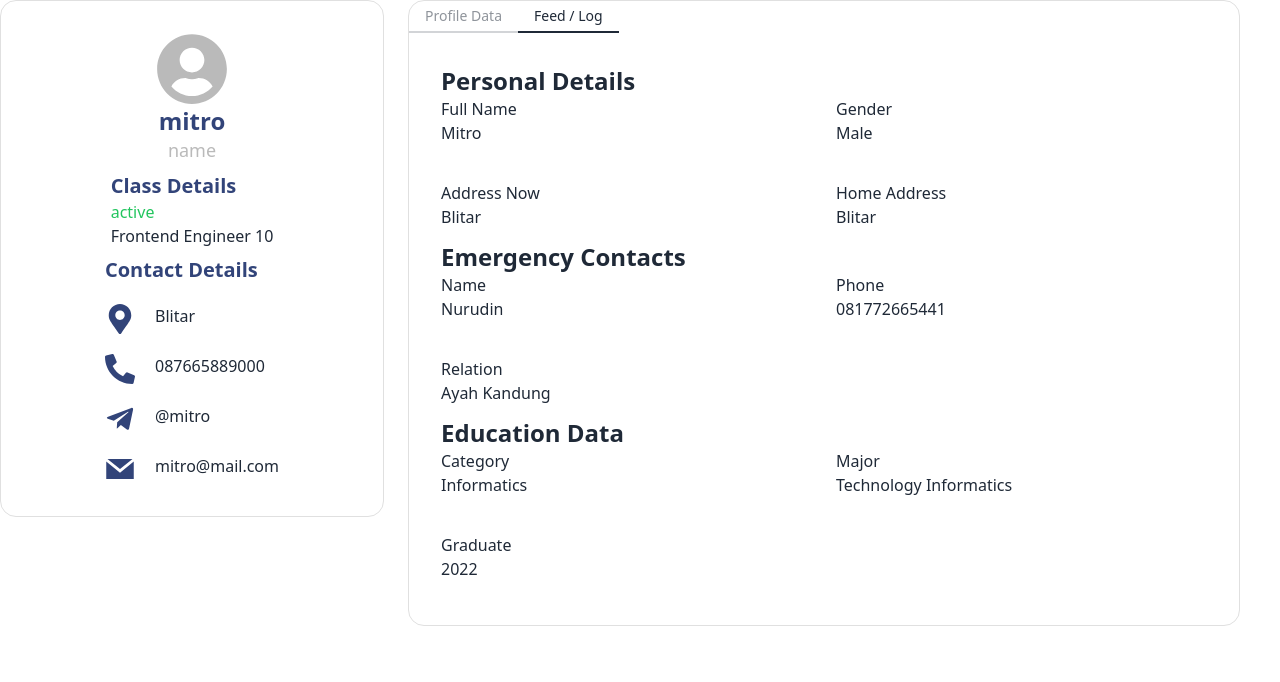
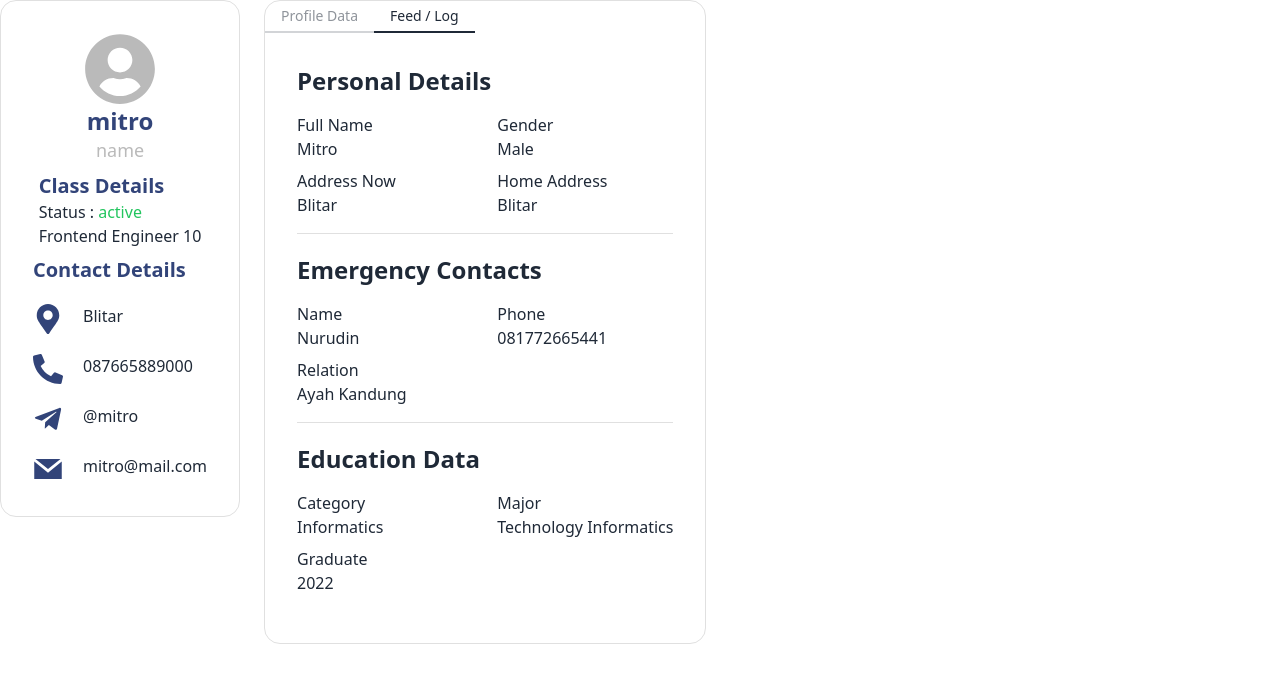
Before and after one commit to kelompok-2-immarsive/FE_Dashboard, a React (Vite) app: page / in a window 1280 px wide. Shown: the top 682 px of the page. Built offline with nearby package versions, Linux system fonts and the light colour scheme.

Commit message:
setup detail mentee page

```diff
--- a/src/Components/DetailMentee.jsx
+++ b/src/Components/DetailMentee.jsx
@@ -4,50 +4,50 @@ const DetailMentee = ({fullname, gender, address, home_address, emergency_name,
     return (
         <div>
             <h1 className='text-2xl font-bold'>Personal Details</h1>
-            <div className='grid grid-cols-2 gap-6'>
-                <div className='mb-3'>
+            <div className='grid grid-cols-2 gap-x-6 gap-y-2 border-b border-border-primary py-4'>
+                <div className=''>
                     <p>Full Name</p>
                     <p>{fullname}</p>
                 </div>
-                <div className='mb-3'>
+                <div className=''>
                     <p>Gender</p>
                     <p>{gender}</p>
                 </div>
-                <div className='mb-3'>
+                <div className=''>
                     <p>Address Now</p>
                     <p>{address}</p>
                 </div>
-                <div className='mb-3'>
+                <div className=''>
                     <p>Home Address</p>
                     <p>{home_address}</p>
                 </div>
             </div>
-            <h1 className='text-2xl font-bold'>Emergency Contacts</h1>
-            <div className='grid grid-cols-2 gap-6'>
-                <div className='mb-3'>
+            <h1 className='text-2xl font-bold mt-5'>Emergency Contacts</h1>
+            <div className='grid grid-cols-2 gap-x-6 gap-y-2 border-b border-border-primary py-4'>
+                <div className=''>
                     <p>Name</p>
                     <p>{emergency_name}</p>
                 </div>
-                <div className='mb-3'>
+                <div className=''>
                     <p>Phone</p>
                     <p>{emergency_phone}</p>
                 </div>
-                <div className='mb-3'>
+                <div className=''>
                     <p>Relation</p>
                     <p>{emergency_relation}</p>
                 </div>
             </div>
-            <h1 className='text-2xl font-bold'>Education Data</h1>
-            <div className='grid grid-cols-2 gap-6'>
-                <div className='mb-3'>
+            <h1 className='text-2xl font-bold mt-5'>Education Data</h1>
+            <div className='grid grid-cols-2 gap-x-6 gap-y-2 py-4'>
+                <div className=''>
                     <p>Category</p>
                     <p>{category}</p>
                 </div>
-                <div className='mb-3'>
+                <div className=''>
                     <p>Major</p>
                     <p>{major}</p>
                 </div>
-                <div className='mb-3'>
+                <div className=''>
                     <p>Graduate</p>
                     <p>{graduate}</p>
                 </div>
--- a/src/Components/ProfileMentee.jsx
+++ b/src/Components/ProfileMentee.jsx
@@ -13,7 +13,7 @@ const ProfileMentee = ({fullname, mentee_class, mentee_status, address, phone, t
                 </div>
                 <div className='mx-auto'>
                     <h2 className='text-xl text-alta-primary font-bold'>Class Details</h2>
-                    <p className='text-class-active'>{mentee_status}</p>
+                    <p>Status : <span className='text-class-active'>{mentee_status}</span></p>
                     <p>{mentee_class}</p>
                 </div>
                 <div className='mx-auto'>
--- a/src/Pages/DetailMenteePage.jsx
+++ b/src/Pages/DetailMenteePage.jsx
@@ -6,7 +6,7 @@ import DetailMentee from '../Components/DetailMentee';
 const DetailMenteePage = () => {
     return (
         <div className='flex gap-6'>
-            <div className='w-[30%]'>
+            <div className='w-auto'>
                 <ProfileMentee
                     fullname={`mitro`}
                     address={`Blitar`}
@@ -17,7 +17,7 @@ const DetailMenteePage = () => {
                     telegram={`@mitro`}
                 />
             </div>
-            <div className='card border border-border-primary w-[65%]'>
+            <div className='card border border-border-primary w-auto'>
                 <div className="tabs">
                     <a className="tab tab-bordered">Profile Data</a>
                     <a className="tab tab-bordered tab-active">Feed / Log</a>
```
